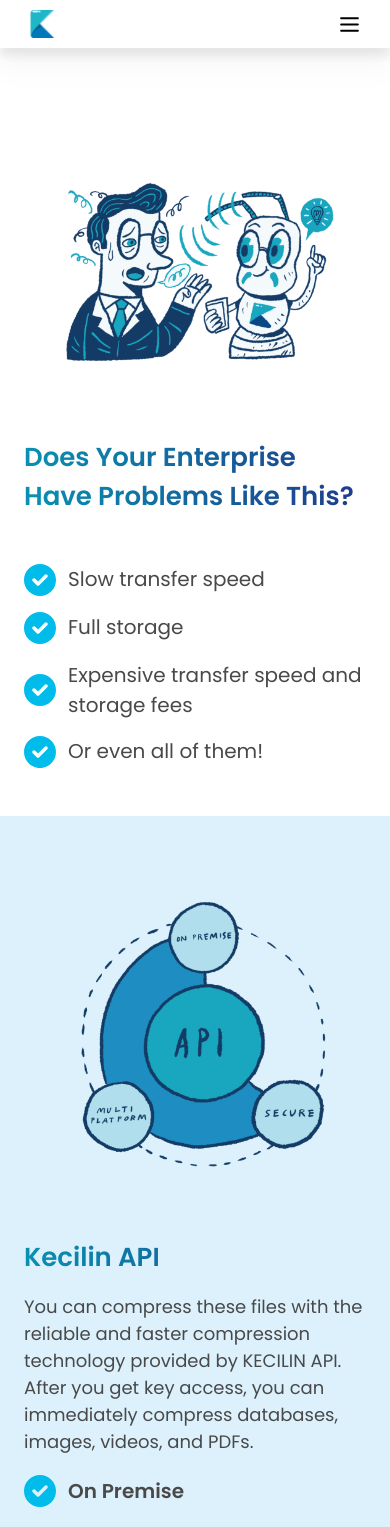
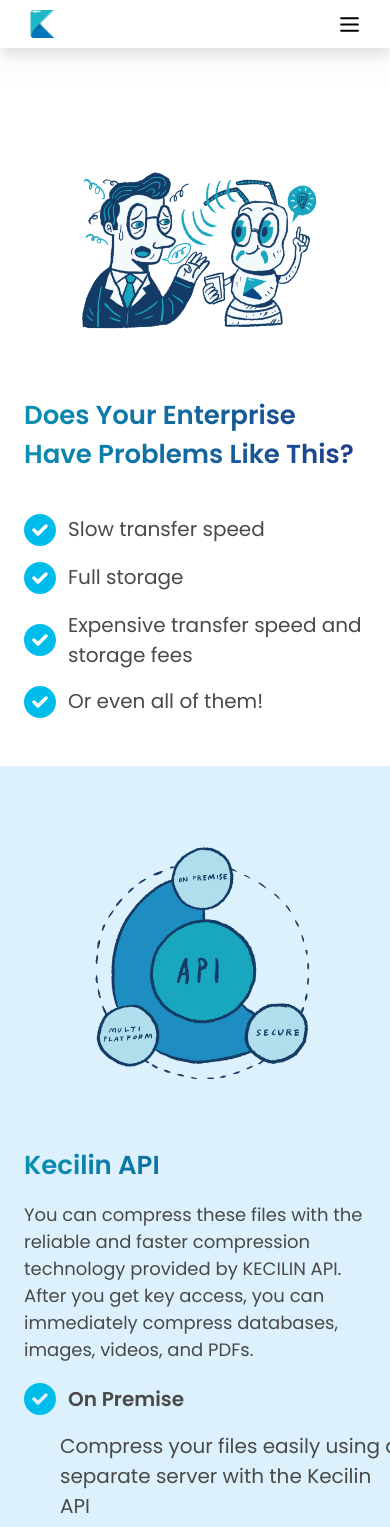
Before and after one commit to daffakamal/kecilin-clone, a Next.js app: page /Enterprise in a window 390 px wide. Shown: the top 1527 px of the page. Built offline with nearby package versions, Linux system fonts and the light colour scheme.

Commit message:
fix(Enterprise): update img width

```diff
--- a/components/Enterprise/API.js
+++ b/components/Enterprise/API.js
@@ -10,7 +10,7 @@ export default function API() {
       <div className="w-full lg:flex items-center gap-x-[4rem]">
         <Image
           src={APIImg.src}
-          className="mx-auto xs:w-[340px] sm:w-[370px] md:w-[400px] lg:w-[330px] xl:w-[430px] 3xl:w-auto pb-8 pointer-events-none"
+          className="mx-auto w-[300px] xs:w-[320px] sm:w-[330px] md:w-[370px] lg:w-[330px] xl:w-[430px] 3xl:w-auto pb-8 pointer-events-none"
           width={543}
           height={543}
           loading="lazy"
@@ -32,7 +32,7 @@ export default function API() {
                 <div className="flex items-center gap-x-3">
                   <Image
                     src={ChecklistImg.src}
-                    className="my-auto"
+                    className="my-auto pointer-events-none"
                     width={32}
                     height={32}
                     alt="Checklist"
--- a/components/Enterprise/title.js
+++ b/components/Enterprise/title.js
@@ -10,7 +10,7 @@ export default function Title() {
       <div className="w-full lg:flex items-center gap-x-[4rem]">
         <Image
           src={TitleImg.src}
-          className="mx-auto xs:w-[340px] sm:w-[370px] md:w-[400px] lg:w-[800px] xl:w-[900px] pointer-events-none"
+          className="mx-auto w-[300px] xs:w-[340px] sm:w-[370px] md:w-[400px] lg:w-[370px] xl:w-[450px] 3xl:w-auto pointer-events-none"
           width={554}
           height={554}
           loading="lazy"
@@ -20,18 +20,18 @@ export default function Title() {
           <h1 className="font-PoppinsSemi text-[26px] sm:text-[28px] lg:text-[32px] xl:text-[36px] text-transparent bg-clip-text bg-gradient-to-r from-cyan-600 to-blue-900">
             Does Your Enterprise Have Problems Like This?
           </h1>
-          <div className="pt-[3rem] grid gap-y-4">
+          <div className="pt-[2.5rem] md:pt-[3rem] grid gap-y-4">
             {enterpriseList.map((item) => (
               <ul key={item.id} className="w-full flex gap-x-3 mx-auto">
                 <Image
                   src={ChecklistImg.src}
-                  className="my-auto"
+                  className="my-auto pointer-events-none"
                   width={32}
                   height={32}
                   alt="Checklist"
                   loading="lazy"
                 />
-                <li className="font-PoppinsRegular text-[20px] lg:text-[20px] text-[#494949]">
+                <li className="w-fit font-PoppinsRegular text-[20px] lg:text-[20px] text-[#494949]">
                   {item.description}
                 </li>
               </ul>
```
